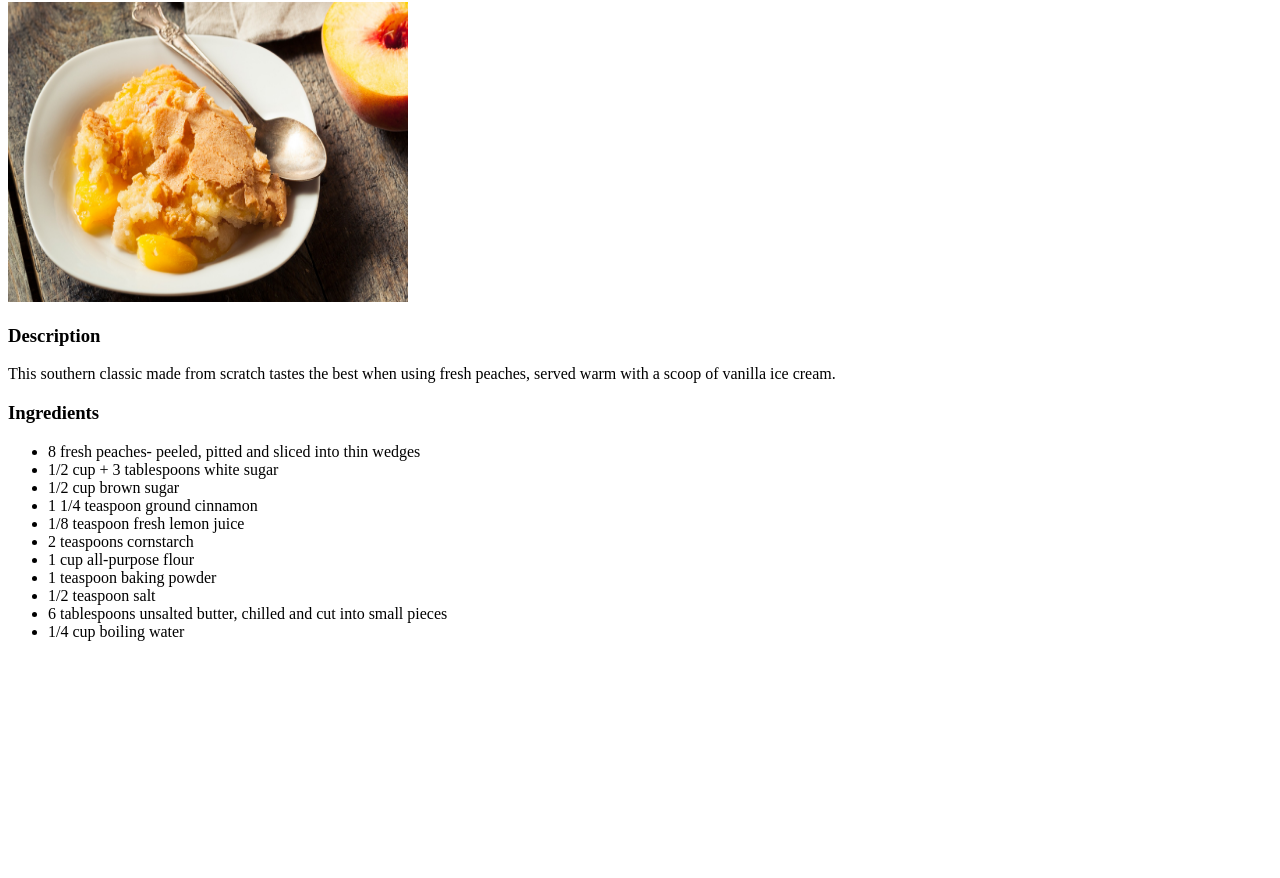
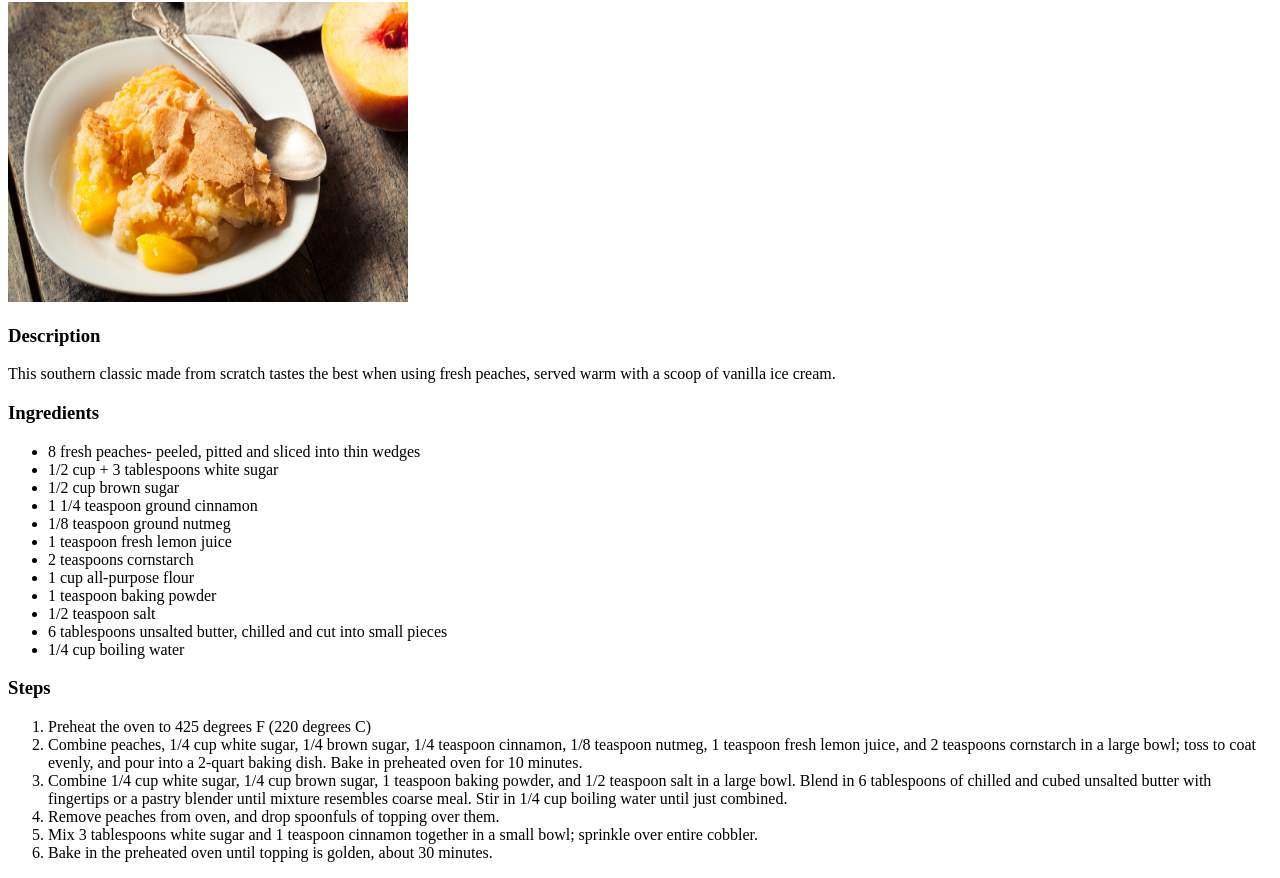
Before and after one commit to JTheReider/odin-recipes, a plain HTML site: page recipes/peach-cobbler.html in a window 1280 px wide. Shown: the part 78-956 px from the top of the page. Before the commit the page ends 800 px from the top, so only its background shows below. Drawn offline with Linux system fonts and the light colour scheme.

Commit message:
Added  missing recipe item and steps to make peach cobbler to peach-cobbler.html.

```diff
--- a/recipes/peach-cobbler.html
+++ b/recipes/peach-cobbler.html
@@ -19,16 +19,26 @@
             <li>1/2 cup + 3 tablespoons white sugar</li>
             <li>1/2 cup brown sugar</li>
             <li>1 1/4 teaspoon ground cinnamon</li>
-            <li>1/8 teaspoon fresh lemon juice</li>
+            <li>1/8 teaspoon ground nutmeg</li>
+            <li>1 teaspoon fresh lemon juice</li>
             <li>2 teaspoons cornstarch</li>
             <li>1 cup all-purpose flour</li>
             <li>1 teaspoon baking powder</li>
             <li>1/2 teaspoon salt</li>
             <li>6 tablespoons unsalted butter, chilled and cut into small pieces</li>
             <li>1/4 cup boiling water</li>
+        </ul>
 
+        <h3>Steps</h3>
+        <ol>
+            <li>Preheat the oven to 425 degrees F (220 degrees C)</li>
+            <li>Combine peaches, 1/4 cup white sugar, 1/4 brown sugar, 1/4 teaspoon cinnamon, 1/8 teaspoon nutmeg, 1 teaspoon fresh lemon juice, and 2 teaspoons cornstarch in a large bowl; toss to coat evenly, and pour into a 2-quart baking dish. Bake in preheated oven for 10 minutes. </li>
+            <li>Combine 1/4 cup white sugar, 1/4 cup brown sugar, 1 teaspoon baking powder, and 1/2 teaspoon salt in a large bowl. Blend in 6 tablespoons of chilled and cubed unsalted butter with fingertips or a pastry blender until mixture resembles coarse meal. Stir in 1/4 cup boiling water until just combined.</li>
+            <li>Remove peaches from oven, and drop spoonfuls of topping over them.</li>
+            <li>Mix 3 tablespoons white sugar and 1 teaspoon cinnamon together in a small bowl; sprinkle over entire cobbler.</li>
+            <li>Bake in the preheated oven until topping is golden, about 30 minutes.</li>
+        </ol>
 
-        </ul>
     </body>
 
 </html>
```
